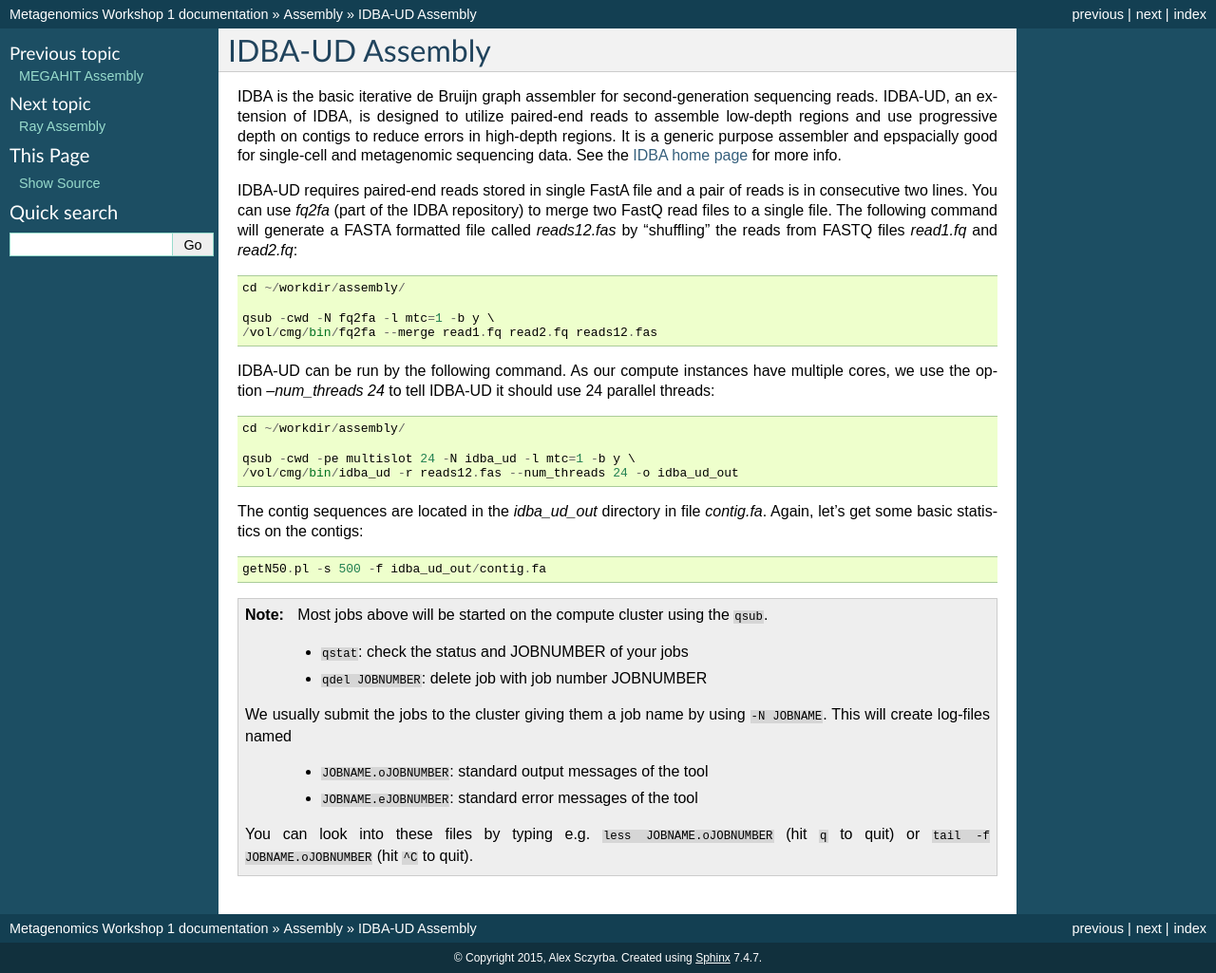
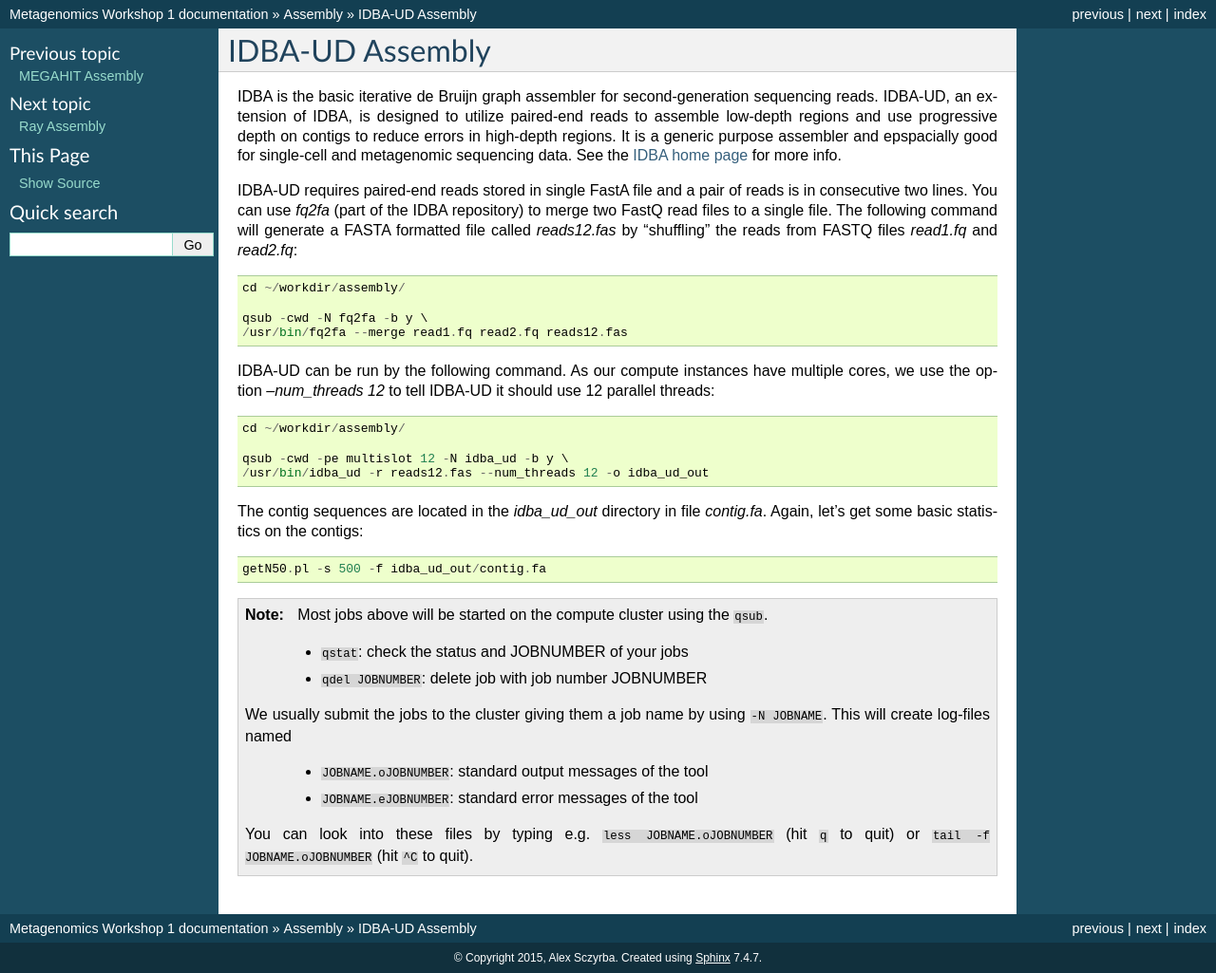
Before and after one commit to metagenomics/metagenomics-workshop, a Sphinx documentation site: the page built from docs/assembly/idba_ud.rst, in a window 1280 px wide. Shown: the whole page at 95% size. Built offline with Sphinx 7.4.7, drawn with Linux system fonts in a browser that asks for light colours.

Commit message:
openstack version

```diff
--- a/docs/assembly/idba_ud.rst
+++ b/docs/assembly/idba_ud.rst
@@ -1,22 +1,35 @@
 IDBA-UD Assembly
 ================
 
-IDBA is the basic iterative de Bruijn graph assembler for second-generation sequencing reads. IDBA-UD, an extension of IDBA, is designed to utilize paired-end reads to assemble low-depth regions and use progressive depth on contigs to reduce errors in high-depth regions. It is a generic purpose assembler and epspacially good for single-cell and metagenomic sequencing data. See the `IDBA home page <https://github.com/loneknightpy/idba>`_ for more info.
+IDBA is the basic iterative de Bruijn graph assembler for
+second-generation sequencing reads. IDBA-UD, an extension of IDBA, is
+designed to utilize paired-end reads to assemble low-depth regions and
+use progressive depth on contigs to reduce errors in high-depth
+regions. It is a generic purpose assembler and epspacially good for
+single-cell and metagenomic sequencing data. See the `IDBA home page
+<https://github.com/loneknightpy/idba>`_ for more info.
 
-IDBA-UD requires paired-end reads stored in single FastA file and a pair of reads is in consecutive two lines. You can use `fq2fa` (part of the IDBA repository) to merge two FastQ read files to a single file. The following command will generate a FASTA formatted file called `reads12.fas` by "shuffling" the reads from FASTQ files `read1.fq` and `read2.fq`::
+IDBA-UD requires paired-end reads stored in single FastA file and a
+pair of reads is in consecutive two lines. You can use `fq2fa` (part
+of the IDBA repository) to merge two FastQ read files to a single
+file. The following command will generate a FASTA formatted file
+called `reads12.fas` by "shuffling" the reads from FASTQ files
+`read1.fq` and `read2.fq`::
 
 
   cd ~/workdir/assembly/
 
-  qsub -cwd -N fq2fa -l mtc=1 -b y \
-  /vol/cmg/bin/fq2fa --merge read1.fq read2.fq reads12.fas
+  qsub -cwd -N fq2fa -b y \
+  /usr/bin/fq2fa --merge read1.fq read2.fq reads12.fas
 
-IDBA-UD can be run by the following command. As our compute instances have multiple cores, we use the option `--num_threads 24` to tell IDBA-UD it should use 24 parallel threads::
+IDBA-UD can be run by the following command. As our compute instances
+have multiple cores, we use the option `--num_threads 12` to tell
+IDBA-UD it should use 12 parallel threads::
 
   cd ~/workdir/assembly/
 
-  qsub -cwd -pe multislot 24 -N idba_ud -l mtc=1 -b y \
-  /vol/cmg/bin/idba_ud -r reads12.fas --num_threads 24 -o idba_ud_out
+  qsub -cwd -pe multislot 12 -N idba_ud -b y \
+  /usr/bin/idba_ud -r reads12.fas --num_threads 12 -o idba_ud_out
 
 The contig sequences are located in the `idba_ud_out` directory in file `contig.fa`. Again, let's get some  basic statistics on the contigs::
 
```
